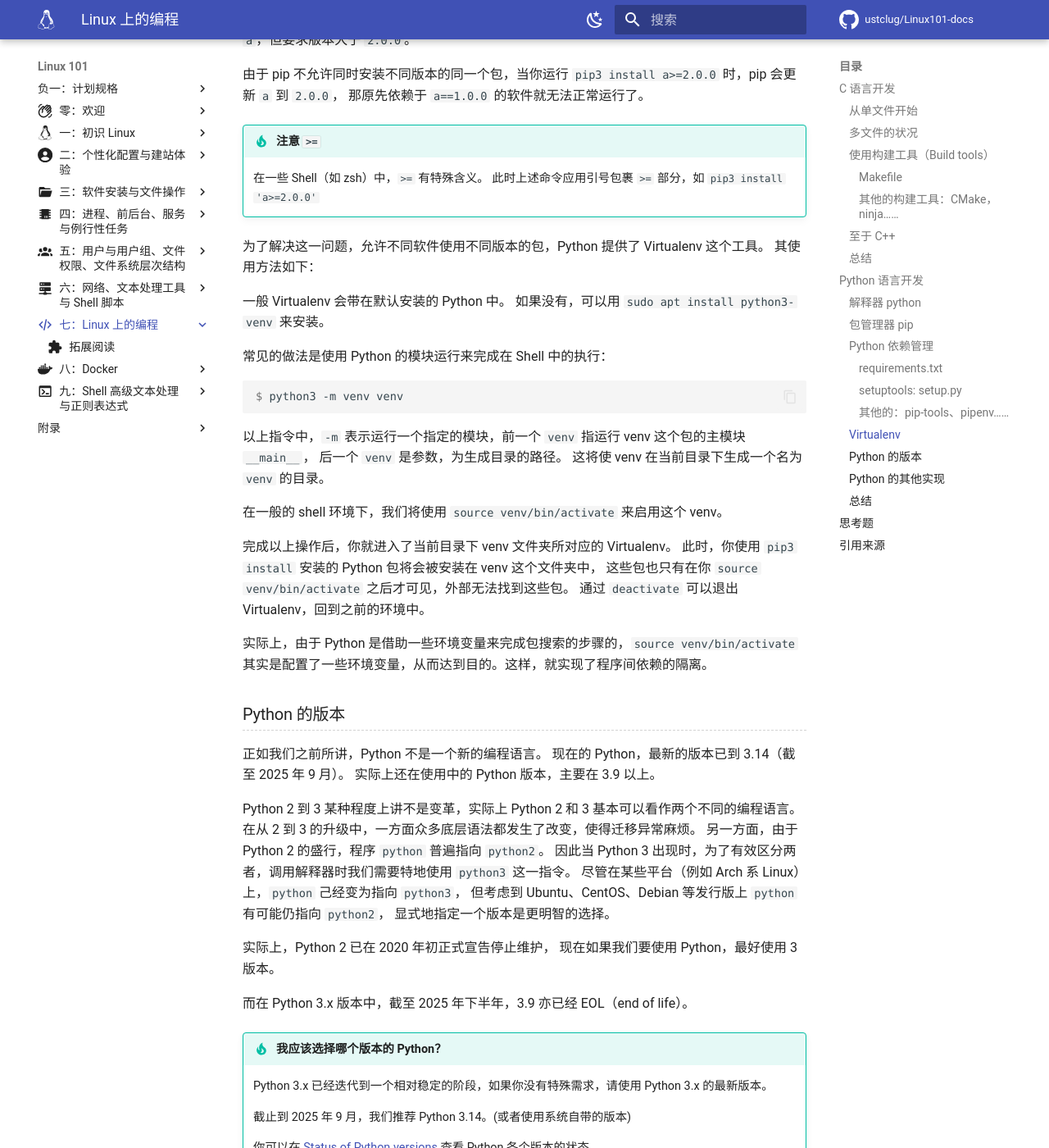
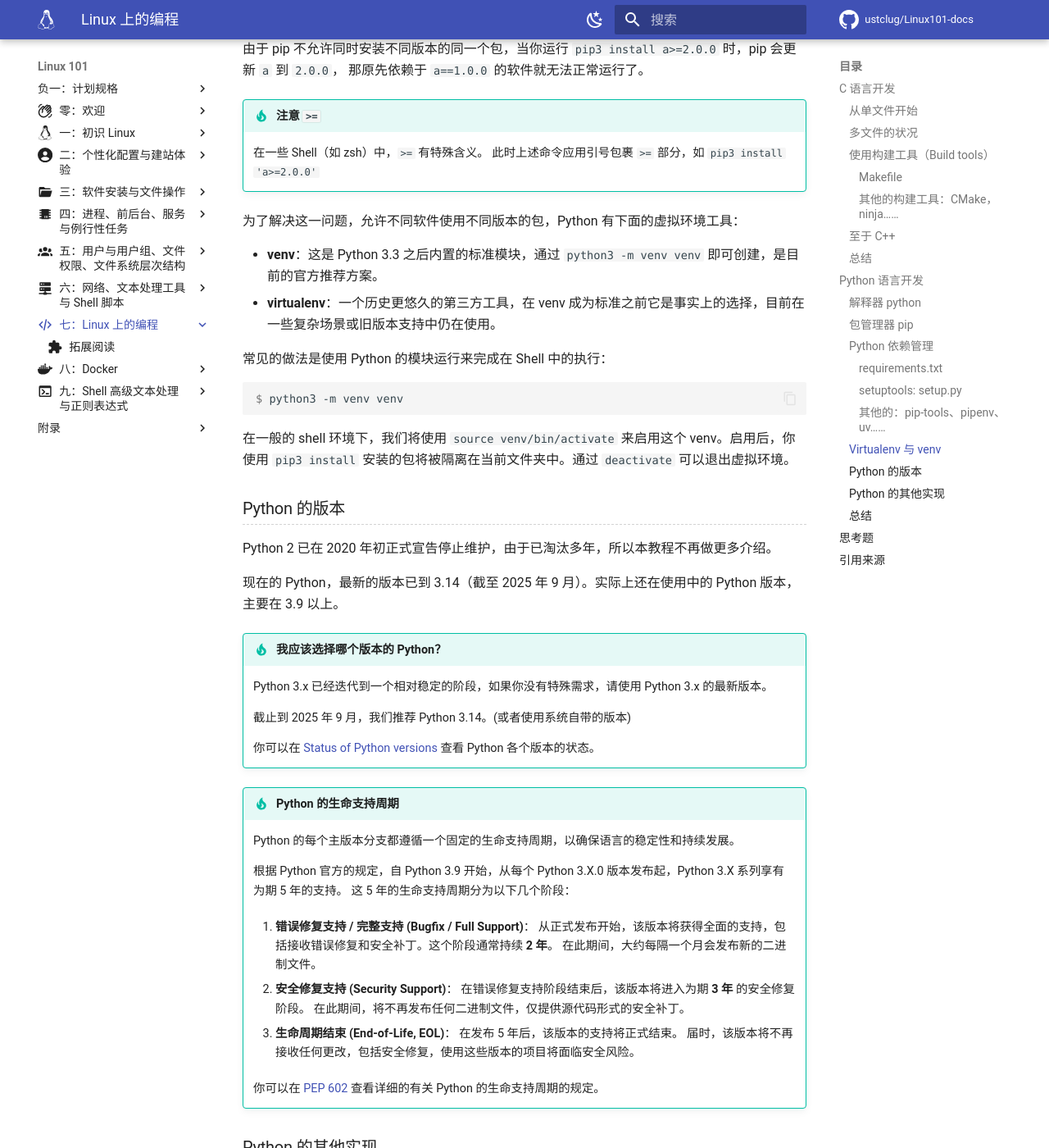
Before and after one commit to ustclug/Linux101-docs, an MkDocs documentation site: the page built from docs/Ch07/index.md, in a window 1280 px wide and 1400 px high, scrolled down 9147 px. Shown: the whole window at 82% size. Built offline with MkDocs 1.6.1 and Material for MkDocs 9.7.7, drawn with Linux system fonts in a browser that asks for light colours; comment, search, counter and statistics services are not loaded; some of the changed text lies outside the part shown.

Commit message:
Ch07: typo fixes, remove python2, modern tools (#106)
* Ch07: typo fixes, remove python2, modern tools

* Ch07: update python2 desc, add link to uv

````diff
--- a/docs/Ch07/index.md
+++ b/docs/Ch07/index.md
@@ -9,7 +9,7 @@
 !!! abstract "导言"
 
     作为一个成熟而实用的系统，我们该如何在 Linux 上进行日常的编程开发呢？
-    这一章将解答一下几个问题：
+    这一章将解答以下几个问题：
 
     - Linux 上的 C/C++ 开发
     - Linux 上的 Python 开发
@@ -78,7 +78,7 @@
 
     如果你不会，别急，这里将做一个简单的介绍：
 
-    假设你拥有一下两个文件：
+    假设你拥有以下两个文件：
 
     ```c
     // main.c
@@ -281,8 +281,7 @@
 如果你想了解 CMake 的一些知识，附录将会有简单的介绍，亦可以考虑看一些较新的、关于 Modern CMake 的博客，以及官方的最新文档。
 
 另一个值得一提的是 ninja。ninja 和 Makefile、autoconf 较类似，是构建工具，所属抽象层次低于 CMake。
-ninja 的特点的是相较与 Makefile 更快，对于多线程编译的支持更好。
-详细信息可以到 ninja 的官方网站查看。
+此外，**Meson** 也是近年来非常流行的现代构建系统，它通常配合 ninja 使用，语法比 CMake 更加简洁。
 
 ### 至于 C++ {#c-for-cpp}
 
@@ -311,7 +310,25 @@
 在 Python 解释器中，Python 代码首先被处理成一种字节码（Bytecode，与 JVM 运行的字节码不是一个东西，但有相似之处），
 然后再交由 PVM（Python virtual machine）进行执行，从而实现跨平台和动态等特性。
 
-由于使用过于广泛，几乎每一份 Linux 都带有 Python 解释器，以命令 `python2` 或 `python3` 调用，分别对应两个版本的 Python。
+由于使用过于广泛，几乎每一份 Linux 都带有 Python 解释器，以命令 `python3` 调用。
+
+!!! note
+
+    部分更早的发行版中会包含 Python 2，且默认将 `python` 命令指向 Python 2。
+
+    对于现代的 Linux 发行版，我们建议安装 `python-is-python3` 包，使得 `python` 命令指向 `python3`。
+
+    ```console
+    $ sudo apt install python-is-python3
+    ```
+
+    但我们仍建议在脚本和 shebang (`#!` 开头的行) 中显式使用 `python3`，以避免上述歧义。
+
+    ```python
+    #!/usr/bin/env python3
+
+    # rest of the code
+    ```
 
 ### 包管理器 pip {#py-pip}
 
@@ -321,11 +338,10 @@
 不过 pip 管理的是 Python 包，可以在 Python 代码中使用这些包。让我们看下面的例子：
 
 ```console
-# 安装 Python 3 和 Python 3 的 pip。对于 Python 2 和 3 间的纠纠缠缠，我们将在之后讲解。
+# 安装 Python 3 和 Python 3 的 pip。
 $ sudo apt install python3 python3-pip
 
 # 测试一下看看，是否能够正常使用它们。
-# 请保证在 `python` 和 `pip` 后有 3 这个数字。这也是历史遗留问题。
 $ python3 -V
 $ pip3 -V
 
@@ -366,7 +382,7 @@
 
 #### requirements.txt {#py-requirements}
 
-在一些项目下，你可能会发现一个名为 `requirement.txt` 的文件，里面是一行行的 Python 包名和一些对于软件版本的限制，例如：
+在一些项目下，你可能会发现一个名为 `requirements.txt` 的文件，里面是一行行的 Python 包名和一些对于软件版本的限制。
 
 ```txt
 # requirements.txt
@@ -388,31 +404,13 @@
 #### setuptools: setup.py {#py-setup}
 
 在 PyPI，即 pip 获取 Python 包的来源中，使用 setuptools 是主流选择。
-setuptools 不是 Python 官方的项目，但它已成为 Python 打包（packaging）的事实标准。
+常见状况是目录下会有一个名为 `setup.py` 的文件。要安装依赖，只需执行 `pip3 install .`。
 
-常见状况是目录下会有一个名为 `setup.py` 的文件。
-要安装依赖，只需：
+#### 其他的：pip-tools、pipenv、uv…… {#py-dep-other}
 
-```console
-$ ls
-setup.py
-$ pip3 install .
-```
+Python 有非常多的依赖管理方案。其中 [uv](https://github.com/astral-sh/uv) 是近年来备受瞩目的新工具，它用 Rust 编写，集成了包管理、虚拟环境管理和 Python 版本管理，速度极快，被认为是 Python 工具链的未来。
 
-这种方案特点是使用广泛，易于对接，能提供的信息和配置较全，但配置起来也较复杂。
-
-#### 其他的：pip-tools、pipenv…… {#py-dep-other}
-
-pip-tools 可以看作对 requirements.txt 的增强。
-它额外提供了 `requirements.dev` 文件，从而完成了对于依赖进行版本锁定的支持。
-
-pipenv 则是一个更加全面的解决方案，它提供了类似于 npm 的配置文件和 lock 文件，对于依赖有非常强的管理功能。
-但其完成度和工业中的稳定性尚有待证明。
-
-Python 有非常多的依赖管理方案，某种意义上讲是自带的 pip 管理功能不足所造成的。
-一般而言，只需熟悉常用的 requirements.txt 和 setuptools 方案即可。
-
-### Virtualenv {#py-venv}
+### Virtualenv 与 venv {#py-venv}
 
 让我们考虑以下情况：
 
@@ -433,11 +431,10 @@
     在一些 Shell（如 zsh）中，`>=` 有特殊含义。
     此时上述命令应用引号包裹 `>=` 部分，如 `pip3 install 'a>=2.0.0'`
 
-为了解决这一问题，允许不同软件使用不同版本的包，Python 提供了 Virtualenv 这个工具。
-其使用方法如下：
+为了解决这一问题，允许不同软件使用不同版本的包，Python 有下面的虚拟环境工具：
 
-一般 Virtualenv 会带在默认安装的 Python 中。
-如果没有，可以用 `sudo apt install python3-venv` 来安装。
+- **venv**：这是 Python 3.3 之后内置的标准模块，通过 `python3 -m venv venv` 即可创建，是目前的官方推荐方案。
+- **virtualenv**：一个历史更悠久的第三方工具，在 venv 成为标准之前它是事实上的选择，目前在一些复杂场景或旧版本支持中仍在使用。
 
 常见的做法是使用 Python 的模块运行来完成在 Shell 中的执行：
 
@@ -445,38 +442,13 @@
 $ python3 -m venv venv
 ```
 
-以上指令中，`-m` 表示运行一个指定的模块，前一个 `venv` 指运行 venv 这个包的主模块 `__main__`，
-后一个 `venv` 是参数，为生成目录的路径。
-这将使 venv 在当前目录下生成一个名为 `venv` 的目录。
-
-在一般的 shell 环境下，我们将使用 `source venv/bin/activate` 来启用这个 venv。
-
-完成以上操作后，你就进入了当前目录下 venv 文件夹所对应的 Virtualenv。
-此时，你使用 `pip3 install` 安装的 Python 包将会被安装在 venv 这个文件夹中，
-这些包也只有在你 `source venv/bin/activate` 之后才可见，外部无法找到这些包。
-通过 `deactivate` 可以退出 Virtualenv，回到之前的环境中。
-
-实际上，由于 Python 是借助一些环境变量来完成包搜索的步骤的，`source venv/bin/activate`
-其实是配置了一些环境变量，从而达到目的。这样，就实现了程序间依赖的隔离。
+在一般的 shell 环境下，我们将使用 `source venv/bin/activate` 来启用这个 venv。启用后，你使用 `pip3 install` 安装的包将被隔离在当前文件夹中。通过 `deactivate` 可以退出虚拟环境。
 
 ### Python 的版本 {#py-versions}
 
-正如我们之前所讲，Python 不是一个新的编程语言。
-现在的 Python，最新的版本已到 3.14（截至 2025 年 9 月）。
-实际上还在使用中的 Python 版本，主要在 3.9 以上。
+Python 2 已在 2020 年初正式宣告停止维护，由于已淘汰多年，所以本教程不再做更多介绍。
 
-Python 2 到 3 某种程度上讲不是变革，实际上 Python 2 和 3 基本可以看作两个不同的编程语言。
-在从 2 到 3 的升级中，一方面众多底层语法都发生了改变，使得迁移异常麻烦。
-另一方面，由于 Python 2 的盛行，程序 `python` 普遍指向 `python2`。
-因此当 Python 3 出现时，为了有效区分两者，调用解释器时我们需要特地使用 `python3` 这一指令。
-尽管在某些平台（例如 Arch 系 Linux）上，`python` 己经变为指向 `python3`，
-但考虑到 Ubuntu、CentOS、Debian 等发行版上 `python` 有可能仍指向 `python2`，
-显式地指定一个版本是更明智的选择。
-
-实际上，Python 2 已在 2020 年初正式宣告停止维护，
-现在如果我们要使用 Python，最好使用 3 版本。
-
-而在 Python 3.x 版本中，截至 2025 年下半年，3.9 亦已经 EOL（end of life）。
+现在的 Python，最新的版本已到 3.14（截至 2025 年 9 月）。实际上还在使用中的 Python 版本，主要在 3.9 以上。
 
 !!! tip "我应该选择哪个版本的 Python？"
 
@@ -509,32 +481,23 @@
 
 ### Python 的其他实现 {#py-implementations}
 
-Python 作为一门编程语言，官方的实现是 CPython，我们一般使用的、成为事实标准的就是这个。
-CPython 中的 C 是指此解释器是用 C 实现。
+除了官方的 **CPython**，Python 还有其他实现：
 
-相应的，Python 还有其他的一些实现：
-
-- JPython：将 Python 编译到 Java 字节码，由 JVM 来运行；
-- PyPy：相较于 CPython，实现了 JIT（just in time）编译器，性能有极大地提升；
-- Cython：引入了额外的语法和严密的类型系统，性能也有很大提升；
-- Numba：将 Python 编译到机器码，从而直接运行，性能也不错。
-
-视情况使用不同的 Python 实现能够很大程度地提升性能。
-但如果你不确定自己的意向，且性能需求不大，使用官方的 CPython 也是明智之选。
+- **PyPy**：实现了 JIT（just in time）编译器，性能有极大提升；
+- **Cython**：引入了额外的语法和严密的类型系统；
+- **Numba**：将 Python 编译到机器码，适合科学计算。
 
 ### 总结 {#py-conclusion}
 
-外部包引用和依赖管理是程序开发中必不可少的部分。
-如果官方有成熟的方案，跟随他们是明智的选择。
-否则则需根据实际情况，按需选用。
+外部包引用和依赖管理是程序开发中必不可少的部分。如果官方有成熟的方案，跟随他们是明智的选择。
 
 ## 思考题 {#questions}
 
 !!! question "试试 Rust"
 
     Rust 是一门新兴编译型编程语言。
-    尝试查询 Rust 的文档，指出 Rust 的编译器、依赖管理程序，
-    介绍一下如何将 Rust 源码变为可执行程序，如何在 Rust 中引用外部包。
+    尝试查询 Rust 的文档，了解 Rust 的编译器（rustc）、依赖管理程序（cargo），
+    介绍一下如何将 Rust 源码变为可执行程序，并思考为什么 Rust 的包管理体验通常被认为优于 C++？
 
 ## 引用来源 {#references .no-underline}
 
````
Also changed, not shown: other parts of docs/Ch07/index.md (+3 -3 lines).
